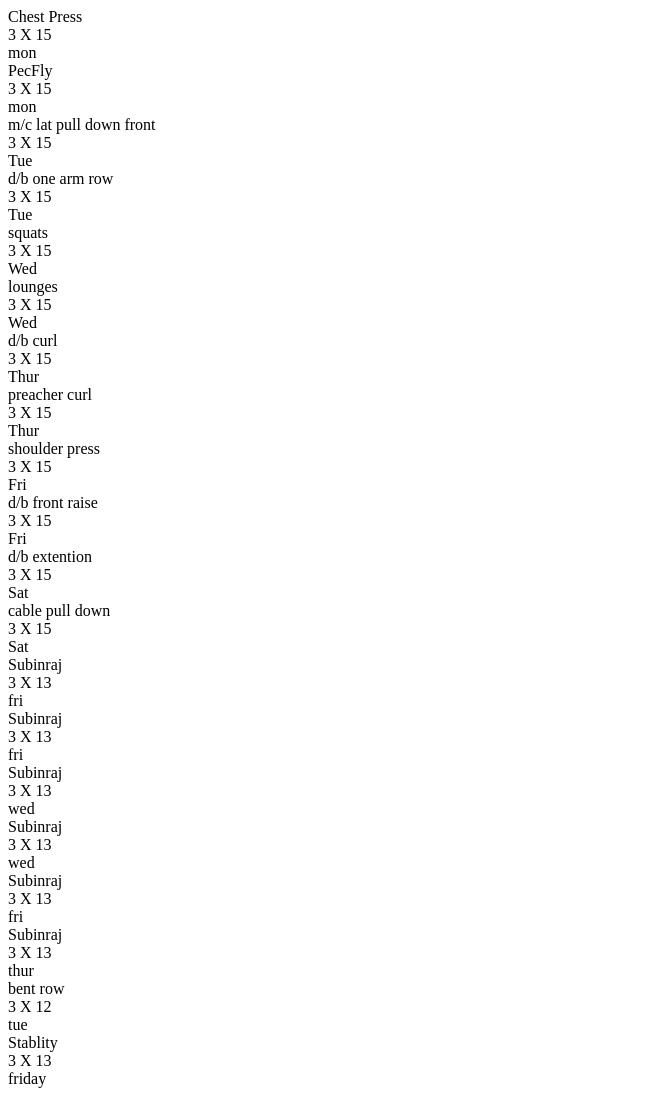
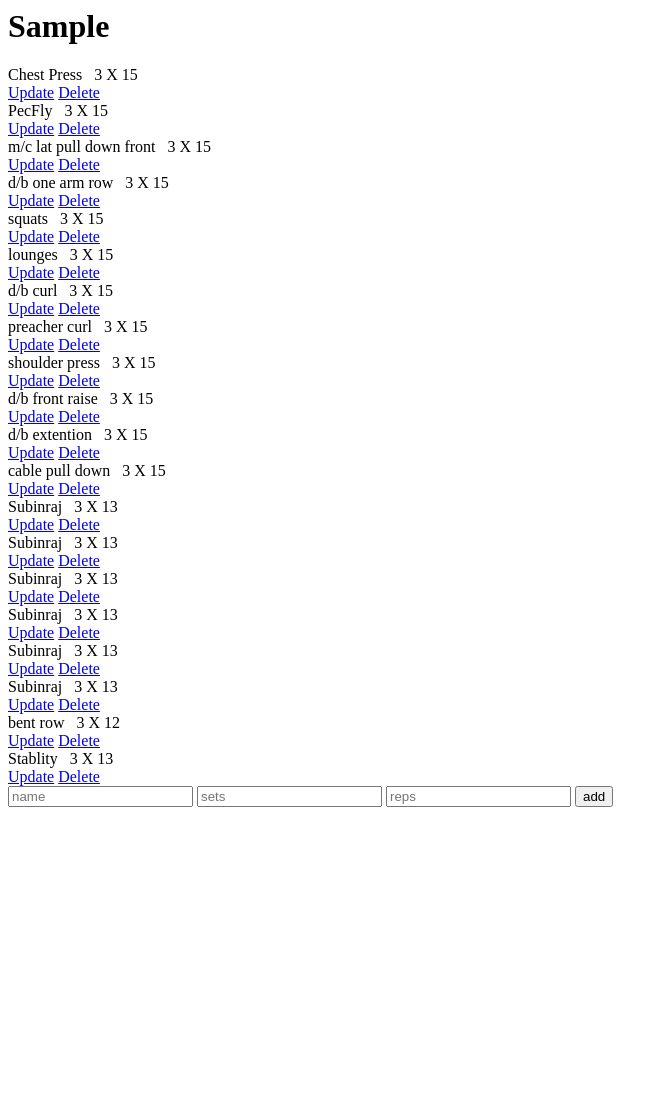
Before and after one commit to ks-subinraj/Workout-planning-app, a Django app: template templates/main_page.html in a window 1280 px wide. Shown: the whole page, without its empty margins (0-668 px from the left). After the commit the page ends 807 px from the top, so only its background shows below. Run offline with Django 3.2, Linux system fonts and the light colour scheme; data comes from the database, SQL or seed files in the repository; both versions use the stored data as it was after the commit; the template is opened without the code that fills it: values that come from a table or form of the project are taken from there, most other values are stand-ins (such as "Sample title", 1, 10 or a date in 2020).

Commit message:
add, update, delete features added

```diff
--- a/fitapp/models.py
+++ b/fitapp/models.py
@@ -21,12 +21,12 @@ from django.db import models
 
 class Workout(models.Model):
     # day = models.ForeignKey('Day',on_delete=models.CASCADE)
-    Monday = 'mon'
-    Tuesday = 'Tue'
-    Wednesday = 'Wed'
-    Thursday = 'Thur'
-    Friday = 'Fri'
-    Saturday = 'Sat'
+    Monday = 'monday'
+    Tuesday = 'tuesday'
+    Wednesday = 'wednesday'
+    Thursday = 'thursday'
+    Friday = 'friday'
+    Saturday = 'saturday'
     DAY_CHOICES = [
         (Monday, 'Monday'),
         (Tuesday, 'Tuesday'),
@@ -36,7 +36,7 @@ class Workout(models.Model):
         (Saturday, 'Saturday')
     ]
     Day = models.CharField(
-        max_length=4,
+        max_length=10,
         choices=DAY_CHOICES,
         default=1,
     )
--- a/fitapp/urls.py
+++ b/fitapp/urls.py
@@ -3,4 +3,8 @@ from . import views
 urlpatterns = [
     path('',views.main_page_view,name='main_page'),
     path('<slug:slug>',views.main_page_view,name='main_page_view'),
+    path('add/',views.add_workout,name='add_workout'),
+    path('update/<int:id>',views.update,name='update'),
+    path('delete/<int:id>',views.delete,name='delete'),
+
 ]
--- /dev/null
+++ b/templates/base.html
@@ -0,0 +1 @@
+html
--- /dev/null
+++ b/templates/delete.html
@@ -0,0 +1,5 @@
+<form method='post'>
+{% csrf_token %}
+<p>Are you sure!</p>
+<input type="submit" value="Delete">
+</form>
--- a/templates/main_page.html
+++ b/templates/main_page.html
@@ -1,18 +1,43 @@
 {% if obj %}
+<h1>{{slug|title}}</h1>
 {% for i in obj %}
 {% comment %} {% if i.Day == 'mon' %} {% endcomment %}
-{{i.name}}<br>
+{{i.name}} &nbsp;
 {{i.sets}} X {{i.reps}}<br>
-{{i.Day}}<br>
+
+<a href="{% url 'update' i.id %}">Update</a>
+<a href="{% url 'delete' i.id %}">Delete</a><br>
+
 {% comment %} {% endif %} {% endcomment %}
 {% endfor %}
 {% else %}
-<a href={% url 'main_page_view' 'mon' %}>Monday</a><br>
-<a href={% url 'main_page_view' 'tue' %}>Tuesday</a><br>
+<a href={% url 'main_page_view' 'monday' %}>Monday</a><br>
+<a href={% url 'main_page_view' 'tuesday' %}>Tuesday</a><br>
 
-<a href={% url 'main_page_view' 'wed' %}>Wednesday</a><br>
-<a href={% url 'main_page_view' 'thur' %}>Thursday</a><br>
-<a href={% url 'main_page_view' 'fri' %}>Friday</a><br>
-<a href={% url 'main_page_view' 'sat' %}>Saturday</a><br>
+<a href={% url 'main_page_view' 'wednesday' %}>Wednesday</a><br>
+<a href={% url 'main_page_view' 'thursday' %}>Thursday</a><br>
+<a href={% url 'main_page_view' 'friday' %}>Friday</a><br>
+<a href={% url 'main_page_view' 'saturday' %}>Saturday</a><br>
+<form action="{% url 'add_workout' %}" method="post" enctype="multipart/form-data">
+{% csrf_token %}
 
+
+<input type="hidden" name='day' value="{{slug}}">
+<input type='text' name='name' placeholder='name'>
+<input type='text' name='sets' placeholder='sets'>
+<input type='text' name='reps' placeholder='reps'>
+<input type='submit' value='add'>
+</form>
 {% endif %}
+{% if obj %}
+<form action="{% url 'add_workout' %}" method="post" enctype="multipart/form-data">
+{% csrf_token %}
+
+
+<input type="hidden" name='day' value="{{slug}}">
+<input type='text' name='name' placeholder='name'>
+<input type='text' name='sets' placeholder='sets'>
+<input type='text' name='reps' placeholder='reps'>
+<input type='submit' value='add'>
+</form>
+{% endif %}
```
Also changed, not shown: fitapp/forms.py (added, +8 -0 lines), fitapp/views.py (+29 -2 lines), templates/update.html (added, +7 -0 lines), db.sqlite3, fitapp/migrations/0001_initial.py.
